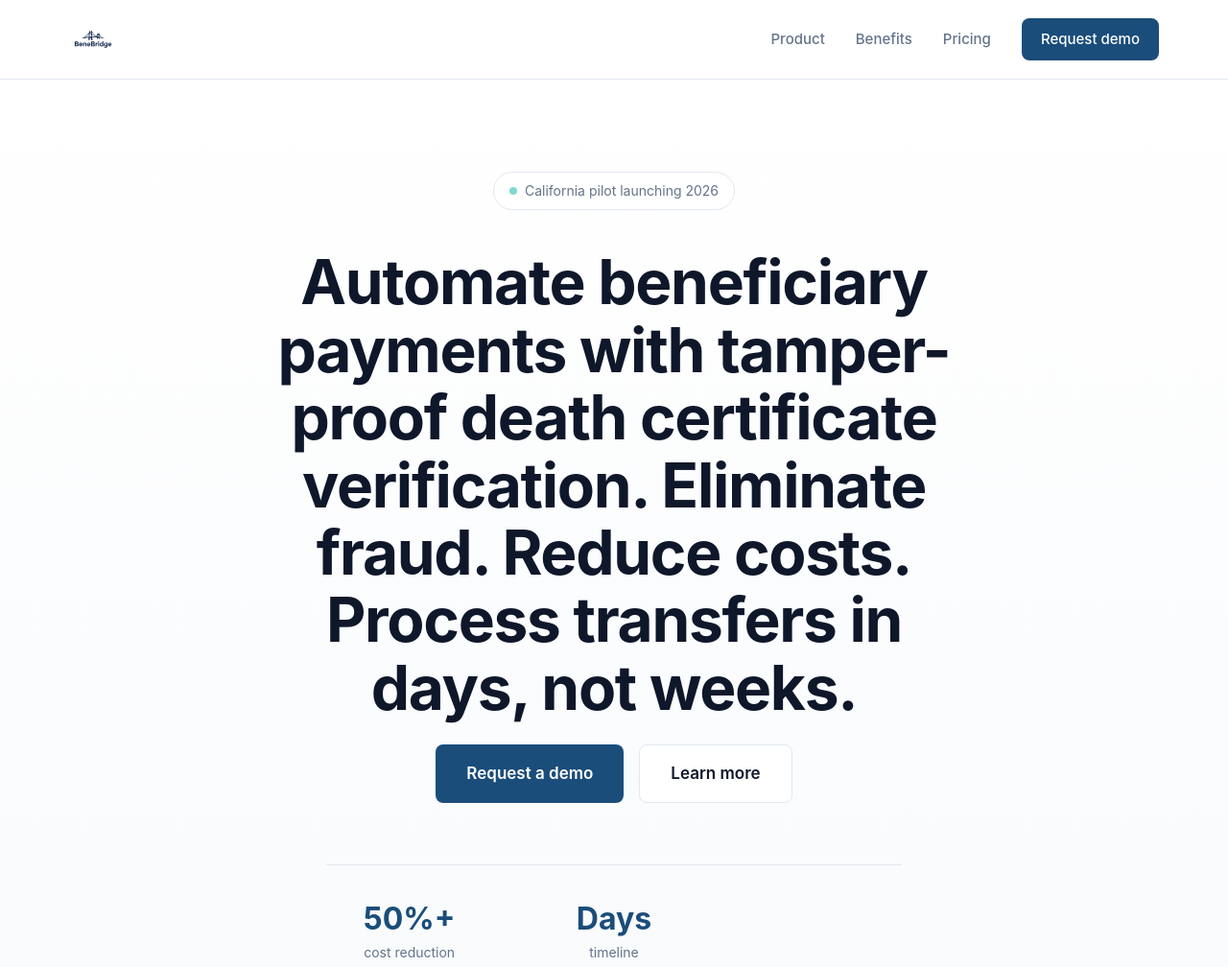
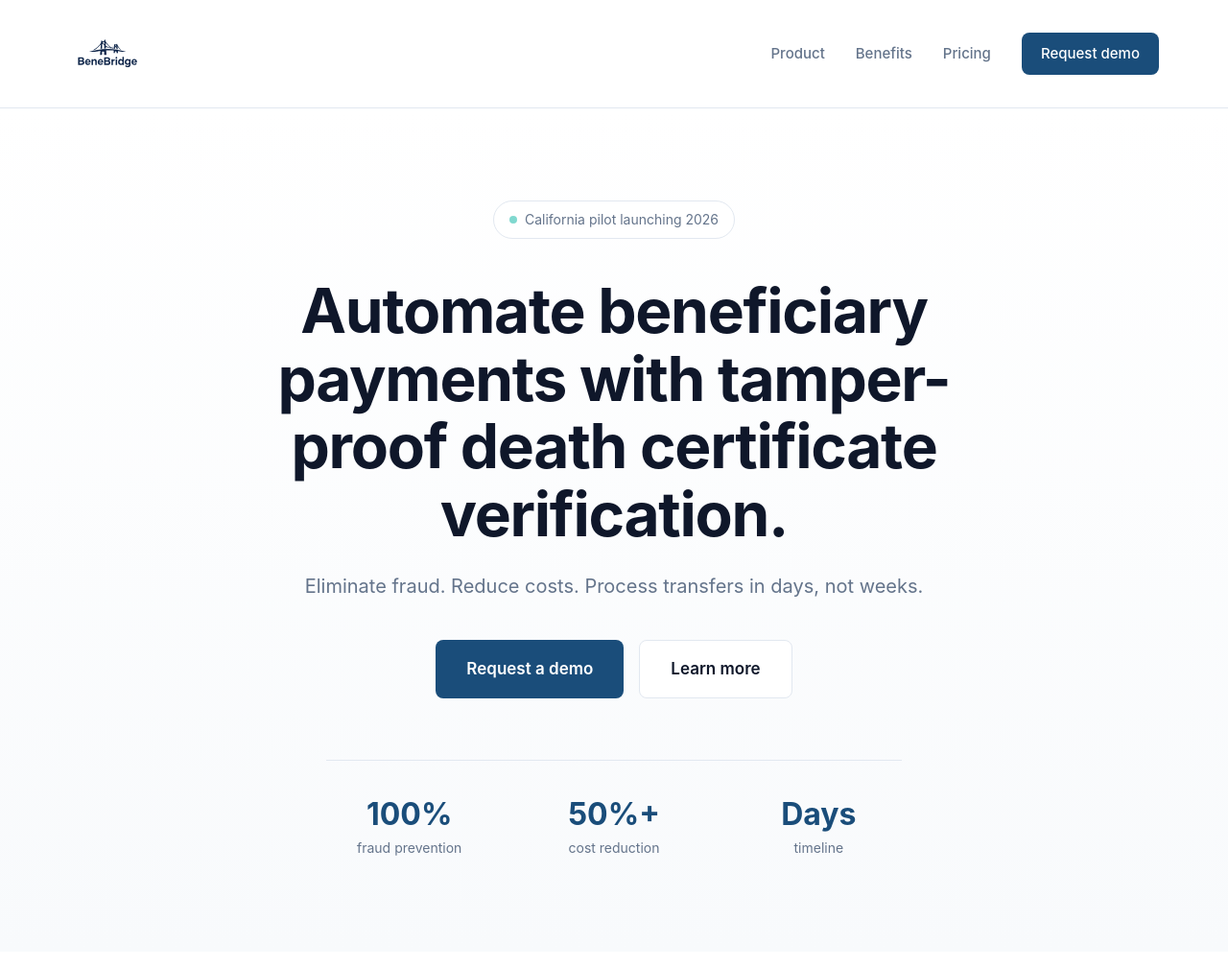
Before and after one commit to benebridge-io/benebridge-website, a plain HTML site: page index.html in a window 1280 px wide. Shown: the top 1008 px of the page at 96% size. Drawn offline with Linux system fonts and the light colour scheme.

Commit message:
Hero section refinements and text flow fixes
- Add 100% fraud prevention stat back to hero stats (now 3 stats)
- Split hero text: main headline + subheadline with smaller font
- Increase navbar logo from 50px to 80px
- Fix awkward text wrapping in problem section by removing manual break

🤖 Generated with [Claude Code](https://claude.com/claude-code)

Co-Authored-By: Claude Sonnet 4.5 <noreply@anthropic.com>

```diff
--- a/index.html
+++ b/index.html
@@ -13,7 +13,7 @@
     <nav class="nav">
         <div class="nav-container">
             <a href="/" class="nav-logo">
-                <img src="benebridge-full-logo.svg" alt="BeneBridge" height="50">
+                <img src="benebridge-full-logo.svg" alt="BeneBridge" height="80">
             </a>
             <div class="nav-links">
                 <a href="#product">Product</a>
@@ -32,8 +32,11 @@
                 California pilot launching 2026
             </div>
             <h1 class="hero-headline">
-                Automate beneficiary payments with tamper-proof death certificate verification. Eliminate fraud. Reduce costs. Process transfers in days, not weeks.
+                Automate beneficiary payments with tamper-proof death certificate verification.
             </h1>
+            <p class="hero-subheadline">
+                Eliminate fraud. Reduce costs. Process transfers in days, not weeks.
+            </p>
             <div class="hero-cta">
                 <a href="#contact" class="btn btn-primary btn-large">Request a demo</a>
                 <a href="#product" class="btn btn-secondary btn-large">Learn more</a>
@@ -41,6 +44,10 @@
 
             <!-- Inline stats -->
             <div class="hero-stats">
+                <div class="stat-item">
+                    <div class="stat-value">100%</div>
+                    <div class="stat-label">fraud prevention</div>
+                </div>
                 <div class="stat-item">
                     <div class="stat-value">50%+</div>
                     <div class="stat-label">cost reduction</div>
@@ -72,8 +79,7 @@
             <div class="section-header">
                 <h2 class="section-title">Beneficiary transfers are broken</h2>
                 <p class="section-subtitle">
-                    When an account holder passes away, transferring funds to beneficiaries is slow, expensive,<br>
-                    and vulnerable to fraud. Traditional processes cost institutions hundreds to thousands per transfer.
+                    When an account holder passes away, transferring funds to beneficiaries is slow, expensive, and vulnerable to fraud. Traditional processes cost institutions hundreds to thousands per transfer.
                 </p>
             </div>
 
```
